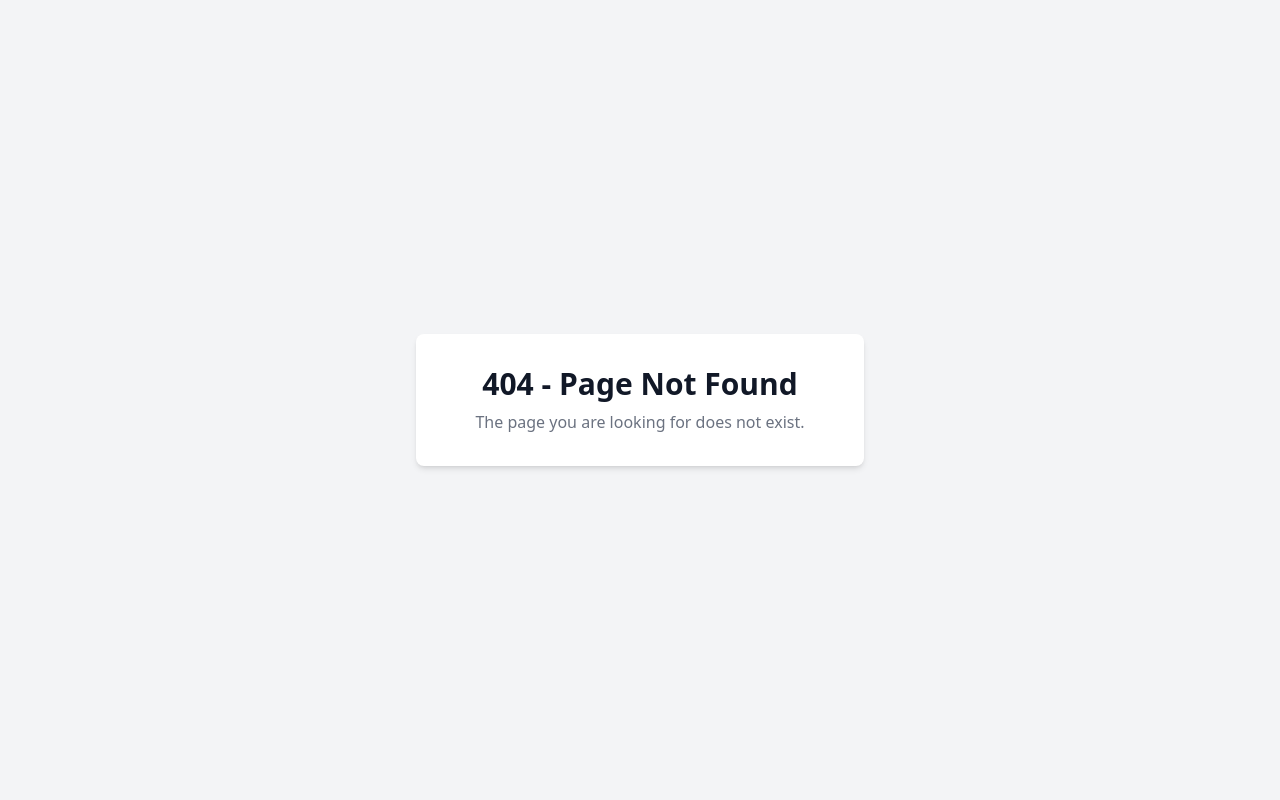
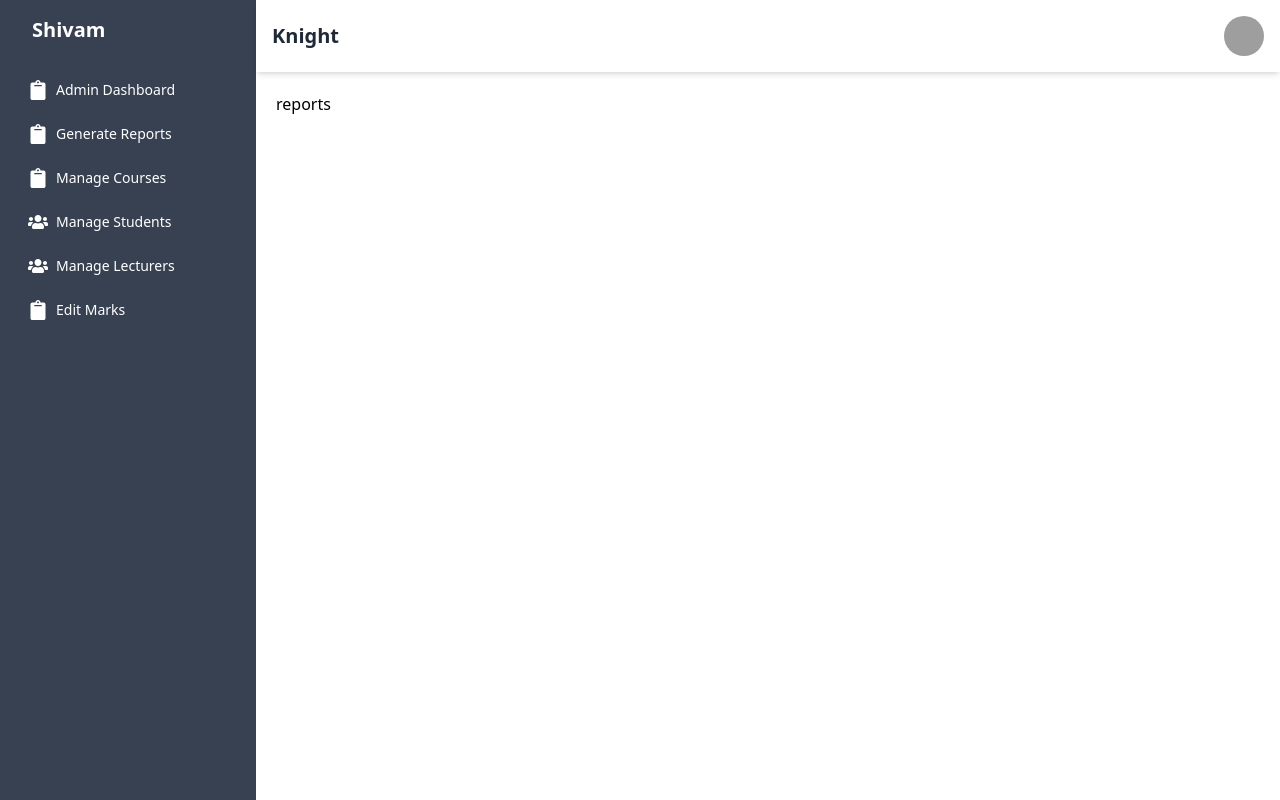
Before and after one commit to Knightgamer/examination_processing_system, a React (Create React App) app in the folder client/: page /admin/reports in a window 1280 px wide. Before the commit this address had no page. Built offline with nearby package versions, Linux system fonts and the light colour scheme; no server answers; sample sign-in values are in the browser's storage; grey boxes are pictures that could not be loaded.

Commit message:
Added a new route for admins to view reports.

```diff
--- a/client/src/App.js
+++ b/client/src/App.js
@@ -18,6 +18,7 @@ import LecturerDashboard from "./components/pages/lecturer/HomePage";
 import LecturerCourses from "./components/pages/lecturer/LecturerCourses";
 import CourseRegistration from "./components/pages/student/CourseRegistration";
 import StudentDashboard from "./components/pages/student/HomePage";
+import Reports from "./components/pages/admin/Reports";
 const App = () => {
   const { role: userRole } = useUserRole();
 
@@ -32,6 +33,7 @@ const App = () => {
               <Route path="/admin/lecturers" element={<LecturerPage />} />
               <Route path="/admin/courses" element={<CoursePage />} />
               <Route path="/admin/edit-marks" element={<EditMarks />} />
+              <Route path="/admin/reports" element={<Reports />} />
             </Route>
             /
           </>
--- /dev/null
+++ b/client/src/components/pages/admin/Reports.js
@@ -0,0 +1,7 @@
+import React from "react";
+
+function Reports() {
+  return <div>reports</div>;
+}
+
+export default Reports;
```
